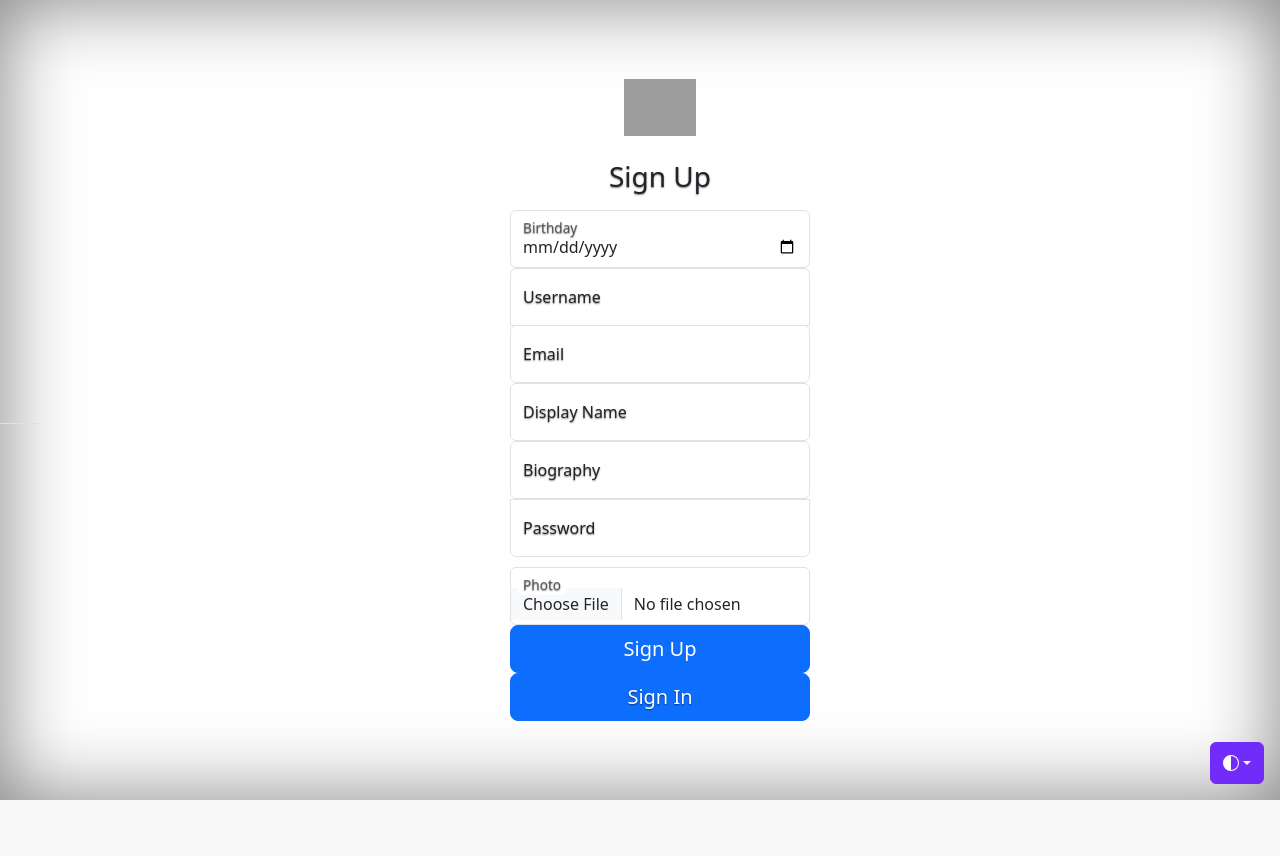
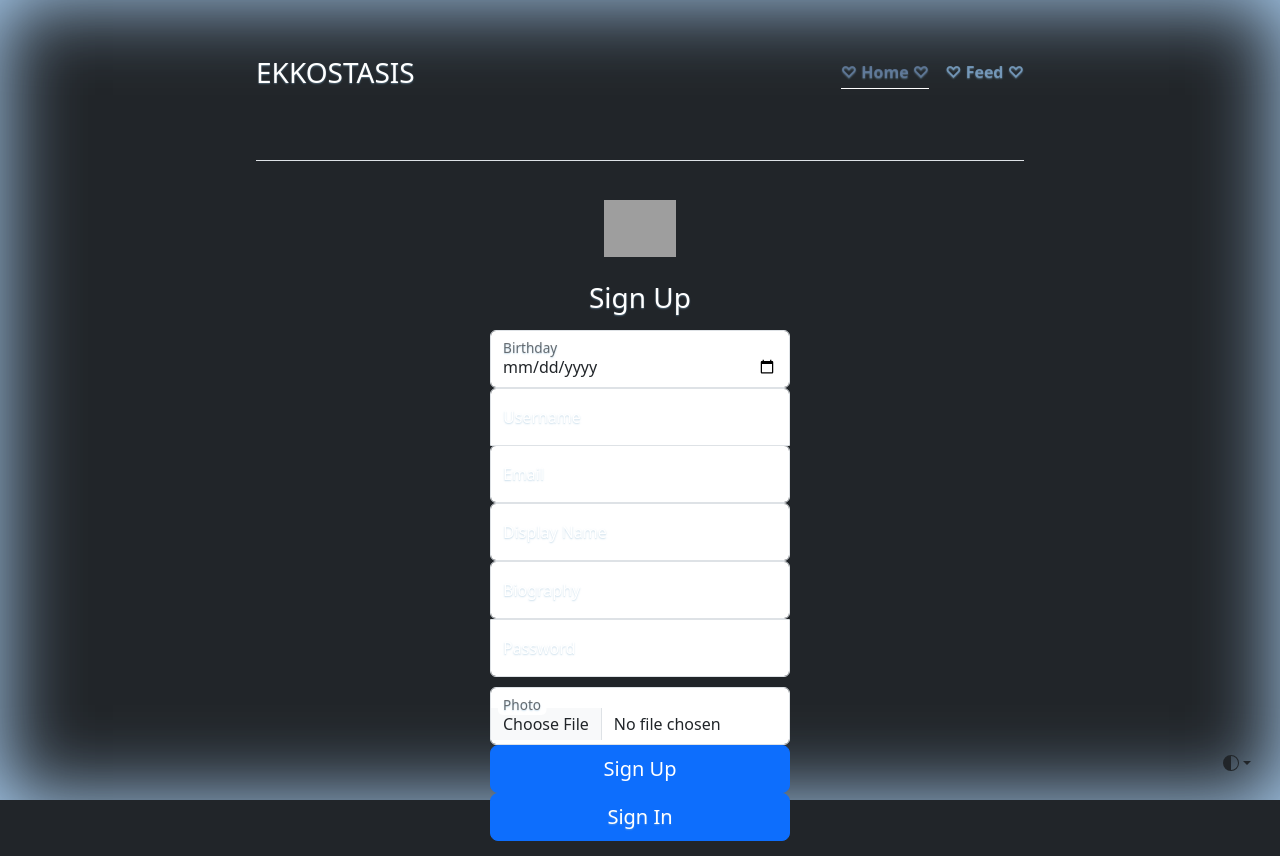
Before and after one commit to Axxtur3l/Diobolical, a Flask app: page /sign-up in a window 1280 px wide. Before the commit the page ends 800 px from the top, so only its background shows below. Run offline with Flask 3, Linux system fonts and the light colour scheme; grey boxes are pictures that could not be loaded.

Commit message:
colors reworked

```diff
--- a/static/styles.css
+++ b/static/styles.css
@@ -7,7 +7,7 @@
 .btn-light,
 .btn-light:hover,
 .btn-light:focus {
-  color: #333;
+  color: #9ec6df;
   text-shadow: none; /* Prevent inheritance from `body` */
 }
 
@@ -17,8 +17,8 @@
  */
 
 body {
-  text-shadow: 0 .05rem .1rem rgba(0, 0, 0, .5);
-  box-shadow: inset 0 0 5rem rgba(0, 0, 0, .5);
+  text-shadow: 0 .05rem .1rem rgb(153, 192, 219);
+  box-shadow: inset 0 0 5rem rgb(101, 138, 191);
 }
 
 .cover-container {
@@ -31,13 +31,13 @@ body {
  */
 
 .nav-masthead .nav-link {
-  color: rgba(255, 255, 255, .5);
+  color: rgb(141, 206, 223);
   border-bottom: .25rem solid transparent;
 }
 
 .nav-masthead .nav-link:hover,
 .nav-masthead .nav-link:focus {
-  border-bottom-color: rgba(255, 255, 255, .25);
+  border-bottom-color: rgba(85, 107, 184, 0.25);
 }
 
 .nav-masthead .nav-link + .nav-link {
@@ -82,3 +82,75 @@ body {
   border-top-left-radius: 0;
   border-top-right-radius: 0;
 }
+
+      .bd-placeholder-img {
+        font-size: 1.125rem;
+        text-anchor: middle;
+        -webkit-user-select: none;
+        -moz-user-select: none;
+        user-select: none;
+      }
+
+      @media (min-width: 768px) {
+        .bd-placeholder-img-lg {
+          font-size: 3.5rem;
+        }
+      }
+
+      .b-example-divider {
+        width: 100%;
+        height: 3rem;
+        background-color: rgba(0, 0, 0, .1);
+        border: solid rgba(0, 0, 0, .15);
+        border-width: 1px 0;
+        box-shadow: inset 0 .5em 1.5em rgba(0, 0, 0, .1), inset 0 .125em .5em rgba(0, 0, 0, .15);
+      }
+
+      .b-example-vr {
+        flex-shrink: 0;
+        width: 1.5rem;
+        height: 100vh;
+      }
+
+      .bi {
+        vertical-align: -.125em;
+        fill: currentColor;
+      }
+
+      .nav-scroller {
+        position: relative;
+        z-index: 2;
+        height: 2.75rem;
+        overflow-y: hidden;
+      }
+
+      .nav-scroller .nav {
+        display: flex;
+        flex-wrap: nowrap;
+        padding-bottom: 1rem;
+        margin-top: -1px;
+        overflow-x: auto;
+        text-align: center;
+        white-space: nowrap;
+        -webkit-overflow-scrolling: touch;
+      }
+
+      .btn-bd-primary {
+        --bd-violet-bg: #712cf9;
+        --bd-violet-rgb: 112.520718, 44.062154, 249.437846;
+
+        --bs-btn-font-weight: 600;
+        --bs-btn-color: var(--bs-white);
+        --bs-btn-bg: var(--bd-violet-bg);
+        --bs-btn-border-color: var(--bd-violet-bg);
+        --bs-btn-hover-color: var(--bs-white);
+        --bs-btn-hover-bg: #6528e0;
+        --bs-btn-hover-border-color: #6528e0;
+        --bs-btn-focus-shadow-rgb: var(--bd-violet-rgb);
+        --bs-btn-active-color: var(--bs-btn-hover-color);
+        --bs-btn-active-bg: #5a23c8;
+        --bs-btn-active-border-color: #5a23c8;
+      }
+      .bd-mode-toggle {
+        z-index: 1500;
+      }
--- a/templates/sign_up.html.jinja
+++ b/templates/sign_up.html.jinja
@@ -7,79 +7,59 @@
     <link href="/static/styles.css" rel="stylesheet" >
     <link href="https://cdn.jsdelivr.net/npm/bootstrap@5.3.0-alpha2/dist/css/bootstrap.min.css" rel="stylesheet" integrity="sha384-aFq/bzH65dt+w6FI2ooMVUpc+21e0SRygnTpmBvdBgSdnuTN7QbdgL+OapgHtvPp" crossorigin="anonymous">
     <style>
-      .bd-placeholder-img {
-        font-size: 1.125rem;
-        text-anchor: middle;
-        -webkit-user-select: none;
-        -moz-user-select: none;
-        user-select: none;
+    /*
+ * Globals
+ */
+/* Custom default button */
+.btn-light,
+.btn-light:hover,
+.btn-light:focus {
+  color: #d5dbe2;
+  text-shadow: none; /* Prevent inheritance from `body` */
 }
-
-      @media (min-width: 768px) {
-        .bd-placeholder-img-lg {
-          font-size: 3.5rem;
+/*
+ * Base structure
+ */
+body {
+  text-shadow: 0 .05rem .1rem rgba(135, 179, 210, 0.462);
+  box-shadow: inset 0 0 5rem rgba(178, 216, 253, 0.985);
 }
+.cover-container {
+  max-width: 50em;
 }
-
-      .b-example-divider {
-        width: 100%;
-        height: 3rem;
-        background-color: rgba(0, 0, 0, .1);
-        border: solid rgba(0, 0, 0, .15);
-        border-width: 1px 0;
-        box-shadow: inset 0 .5em 1.5em rgba(0, 0, 0, .1), inset 0 .125em .5em rgba(0, 0, 0, .15);
+/*
+ * Header
+ */
+.nav-masthead .nav-link {
+  color: rgba(129, 169, 207, 0.776);
+  border-bottom: .10rem solid transparent;
 }
-
-      .b-example-vr {
-        flex-shrink: 0;
-        width: 1.5rem;
-        height: 100vh;
+.nav-masthead .nav-link:hover,
+.nav-masthead .nav-link:focus {
+  border-bottom-color: rgb(159, 184, 237);
 }
-
-      .bi {
-        vertical-align: -.125em;
-        fill: currentColor;
+.nav-masthead .nav-link + .nav-link {
+  margin-left: 1rem;
 }
-
-      .nav-scroller {
-        position: relative;
-        z-index: 2;
-        height: 2.75rem;
-        overflow-y: hidden;
-      }
-
-      .nav-scroller .nav {
-        display: flex;
-        flex-wrap: nowrap;
-        padding-bottom: 1rem;
-        margin-top: -1px;
-        overflow-x: auto;
-        text-align: center;
-        white-space: nowrap;
-        -webkit-overflow-scrolling: touch;
-      }
-
-      .btn-bd-primary {
-        --bd-violet-bg: #712cf9;
-        --bd-violet-rgb: 112.520718, 44.062154, 249.437846;
-
-        --bs-btn-font-weight: 600;
-        --bs-btn-color: var(--bs-white);
-        --bs-btn-bg: var(--bd-violet-bg);
-        --bs-btn-border-color: var(--bd-violet-bg);
-        --bs-btn-hover-color: var(--bs-white);
-        --bs-btn-hover-bg: #6528e0;
-        --bs-btn-hover-border-color: #6528e0;
-        --bs-btn-focus-shadow-rgb: var(--bd-violet-rgb);
-        --bs-btn-active-color: var(--bs-btn-hover-color);
-        --bs-btn-active-bg: #5a23c8;
-        --bs-btn-active-border-color: #5a23c8;
-      }
-      .bd-mode-toggle {
-        z-index: 1500;
+.nav-masthead .active {
+  color: #6883aabc;
+  border-bottom-color: #fff;
 }
     </style>
+  </head>
+  <body class="d-flex h-100 text-center text-bg-dark">
 
+<div class="cover-container d-flex w-100 h-100 p-3 mx-auto flex-column">
+  <header class="mb-auto">
+    <div>
+      <h3 class="float-md-start mb-0">EKKOSTASIS</h3>
+      <nav class="nav nav-masthead justify-content-center float-md-end">
+        <a class="nav-link fw-bold py-1 px-0 active" aria-current="page" href="/">♡ Home ♡</a>
+        <a class="nav-link fw-bold py-1 px-0" href="/feed">♡ Feed ♡</a>
+
+      </nav>
+    </div>
+  </header>
   </head>
   <body>
     <header class="d-flex flex-wrap align-items-center justify-content-center justify-content-md-between py-3 mb-4 border-bottom">
```
Also changed, not shown: templates/feed.html.jinja (+72 -40 lines), templates/sign_in.html.jinja (+15 -85 lines). Lines whose indentation alone changed are shown as unchanged.
